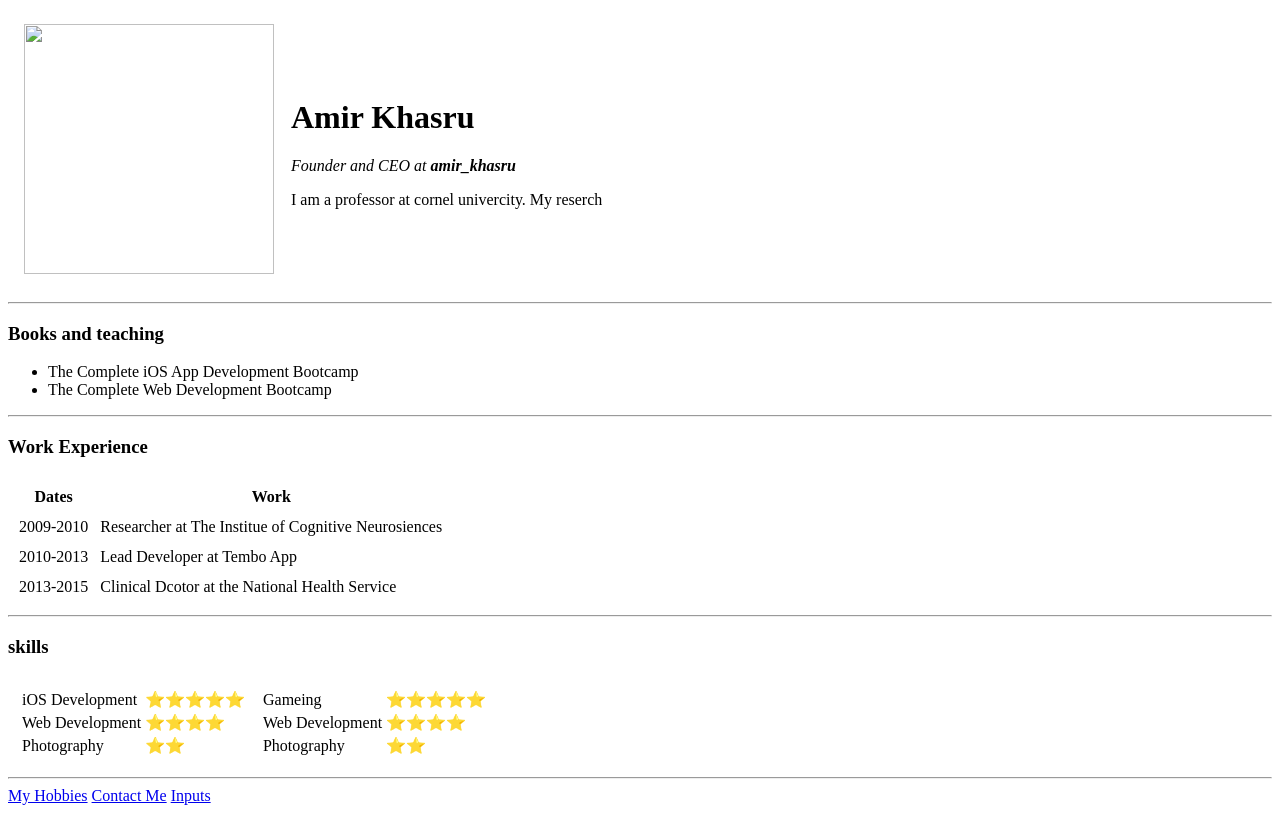
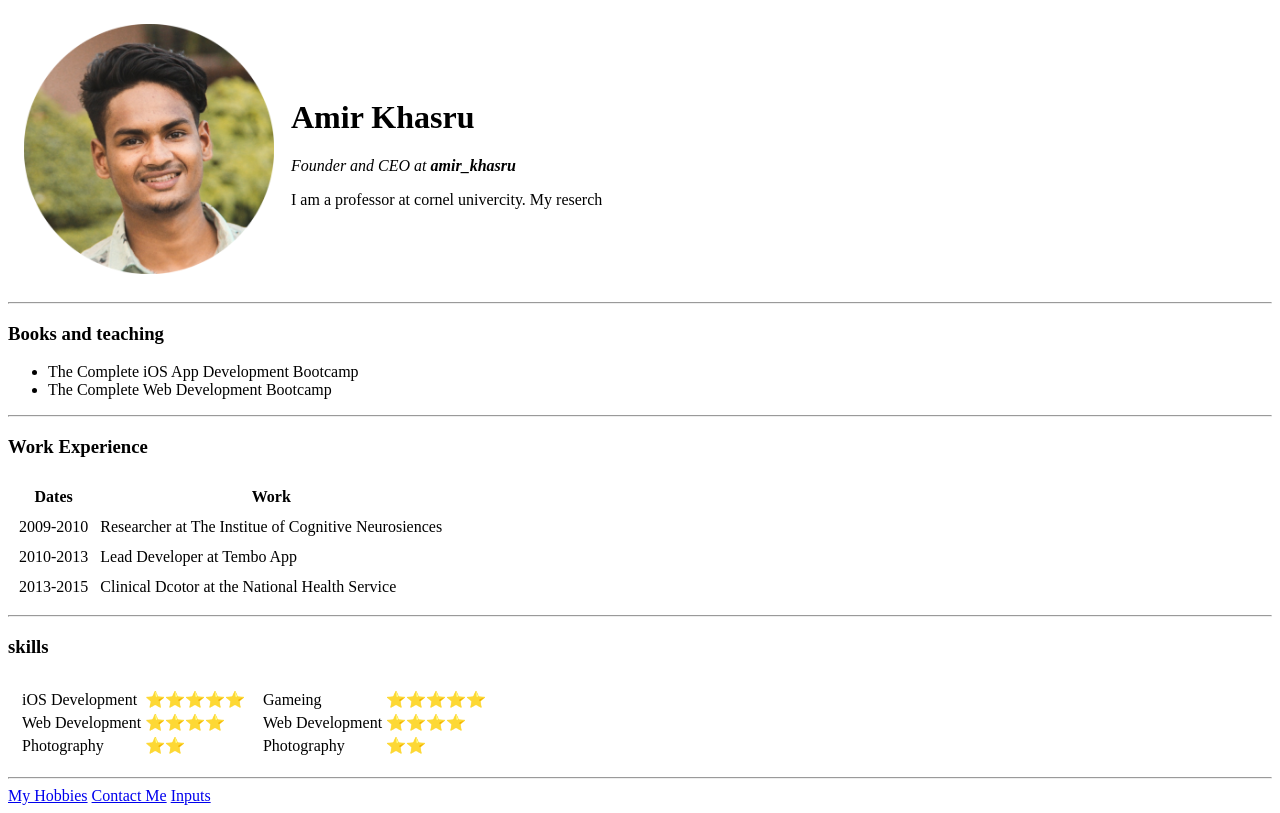
Before and after one commit to amirkhasrux/cv, a plain HTML site: page index.html in a window 1280 px wide. Drawn offline with Linux system fonts and the light colour scheme; the site is published under a folder, as on GitHub Pages, so addresses that start at the root find nothing.

Commit message:
Update index.html

```diff
--- a/index.html
+++ b/index.html
@@ -9,7 +9,7 @@
 <body>
     <table cellspacing="15">
         <tr>
-            <td><img src="/Images/120298670_324537062171210_795401194377009029_n-modified.png" alt="" height="250" width="250"></td>
+            <td><img src="Images/120298670_324537062171210_795401194377009029_n-modified.png" alt="" height="250" width="250"></td>
             <td>
                 <h1>Amir Khasru</h1>
                 <p><em>Founder and CEO at <strong>amir_khasru</strong></em></p>
```
